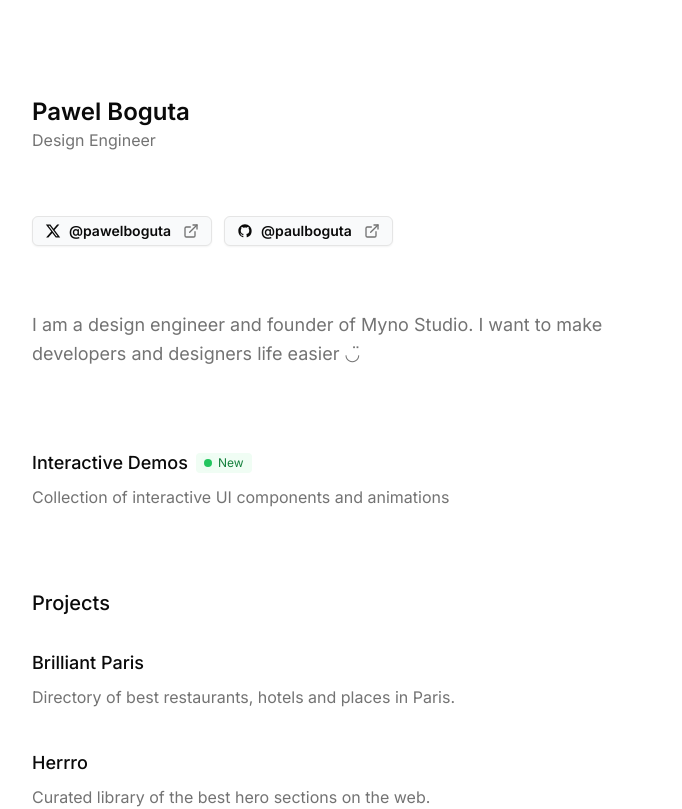
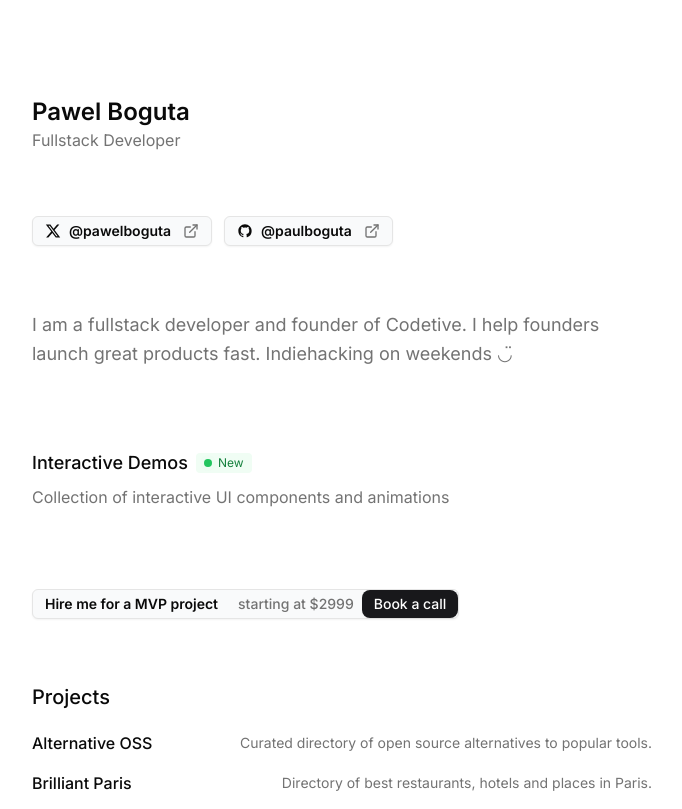
Before and after one commit to paulboguta/portfolio, a Next.js app: page / in a window 1280 px wide. Shown: the top 809 px of the page, without its empty margins (304-986 px from the left). Built offline with nearby package versions, Linux system fonts and the light colour scheme.

Commit message:
changes in config, add calcom link, project card refactor

```diff
--- a/app/app-config.tsx
+++ b/app/app-config.tsx
@@ -18,18 +18,21 @@
 
 export const VERSION = "0.2";
 
+export const CALL_LINK = "https://cal.com/codetive/30min";
+
 export const PROJECTS: {
   title: string;
   description: string;
   href: string;
   soon?: boolean;
 }[] = [
-  // {
-  //   title: "uikits",
-  //   description: "TailwindCSS components based on shadcn/ui.",
-  //   href: "https://uikits.io",
-  //   soon: true,
-  // },
+  {
+    title: "Alternative OSS",
+    description:
+      "Curated directory of open source alternatives to popular tools.",
+    href: "https://alternativeoss.com",
+    // soon: true,
+  },
   {
     title: "Brilliant Paris",
     description: "Directory of best restaurants, hotels and places in Paris.",
--- a/app/page.tsx
+++ b/app/page.tsx
@@ -1,7 +1,9 @@
 import { ExternalLink } from "lucide-react";
 import Link from "next/link";
 
+import { HirePricing } from "@/components/hire-pricing";
 import { Github } from "@/components/icons";
+import { ProjectLink } from "@/components/project-link";
 import { Button } from "@/components/ui/button";
 import { PROJECTS, SOCIALS, VERSION } from "./app-config";
 
@@ -12,7 +14,7 @@
         <div className="space-y-6 pl-4">
           <div>
             <h1 className="text-2xl font-semibold">Pawel Boguta</h1>
-            <p className="text-muted-foreground">Design Engineer</p>
+            <p className="text-muted-foreground">Fullstack Developer</p>
           </div>
         </div>
 
@@ -40,8 +42,8 @@
 
         <section className="pl-4">
           <p className="text-lg leading-relaxed text-muted-foreground">
-            I am a design engineer and founder of Myno Studio. I want to make
-            developers and designers life easier ◡̈
+            I am a fullstack developer and founder of Codetive. I help founders
+            launch great products fast. Indiehacking on weekends ◡̈
           </p>
         </section>
 
@@ -66,31 +68,21 @@
           </Link>
         </section>
 
+        <section className="space-y-4 pl-4">
+          <HirePricing />
+        </section>
+
         <section className="space-y-4">
           <h2 className="text-xl font-medium pl-4">Projects</h2>
           <div className="space-y-2">
             {PROJECTS.map((project) => (
-              <Link
+              <ProjectLink
                 key={project.title}
-                href={project.soon ? "#" : project.href}
-                target={project.soon ? undefined : "_blank"}
-                rel="noopener"
-                className="group block space-y-2  hover:bg-gray-50 p-4 rounded"
-              >
-                <h3 className="text-lg font-medium group-hover:text-primary group-focus-visible:text-primary flex items-center gap-2">
-                  {project.title}
-                  {project.soon && (
-                    <span className="flex items-center gap-1.5 bg-cyan-50 px-2 py-0.5 rounded text-xs text-cyan-700 font-normal">
-                      <div className="relative flex h-2 w-2">
-                        <span className="absolute inline-flex h-full w-full animate-ping rounded-full bg-cyan-400 opacity-75"></span>
-                        <span className="relative inline-flex h-2 w-2 rounded-full bg-cyan-500"></span>
-                      </div>
-                      Soon
-                    </span>
-                  )}
-                </h3>
-                <p className="text-muted-foreground">{project.description}</p>
-              </Link>
+                title={project.title}
+                description={project.description}
+                href={project.href}
+                soon={project.soon}
+              />
             ))}
           </div>
         </section>
--- /dev/null
+++ b/components/hire-pricing.tsx
@@ -0,0 +1,29 @@
+import { CALL_LINK } from "@/app/app-config";
+import Link from "next/link";
+import { Button } from "./ui/button";
+
+export function HirePricing() {
+  return (
+    <Button
+      variant="outline"
+      asChild
+      className="h-auto bg-gray-50 hover:bg-gray-100 p-0"
+    >
+      <Link
+        href={CALL_LINK}
+        target="_blank"
+        rel="noopener noreferrer"
+        className="flex items-center mr-1"
+      >
+        <span className="font-semibold px-3 py-1">
+          Hire me for a MVP project
+        </span>
+        <span className="text-muted-foreground py-1">starting at $2999</span>
+
+        <div className="ml-auto bg-zinc-900 text-white py-1 rounded-lg px-3 shadow-sm">
+          Book a call
+        </div>
+      </Link>
+    </Button>
+  );
+}
--- /dev/null
+++ b/components/project-link.tsx
@@ -0,0 +1,41 @@
+import Link from "next/link";
+
+export function ProjectLink({
+  title,
+  description,
+  href,
+  soon,
+}: {
+  title: string;
+  description: string;
+  href: string;
+  soon?: boolean;
+}) {
+  return (
+    <Link
+      key={title}
+      href={soon ? "#" : href}
+      target={soon ? undefined : "_blank"}
+      rel="noopener"
+      className="group flex items-center justify-between hover:bg-gray-50 p-1 rounded ml-3"
+    >
+      <h3 className="text-base font-medium group-hover:text-primary group-focus-visible:text-primary flex items-center gap-2 m-0">
+        <div className="flex gap-2 items-center">
+          {title}
+          {soon && (
+            <span className="flex items-center gap-1 bg-cyan-50 px-1.5 py-0.5 rounded text-xs text-cyan-700 font-normal">
+              <div className="relative flex h-1.5 w-1.5">
+                <span className="absolute inline-flex h-full w-full animate-ping rounded-full bg-cyan-400 opacity-75"></span>
+                <span className="relative inline-flex h-1.5 w-1.5 rounded-full bg-cyan-500"></span>
+              </div>
+              Soon
+            </span>
+          )}
+        </div>
+      </h3>
+      <p className="text-muted-foreground text-sm m-0 ml-auto text-right">
+        {description}
+      </p>
+    </Link>
+  );
+}
```
